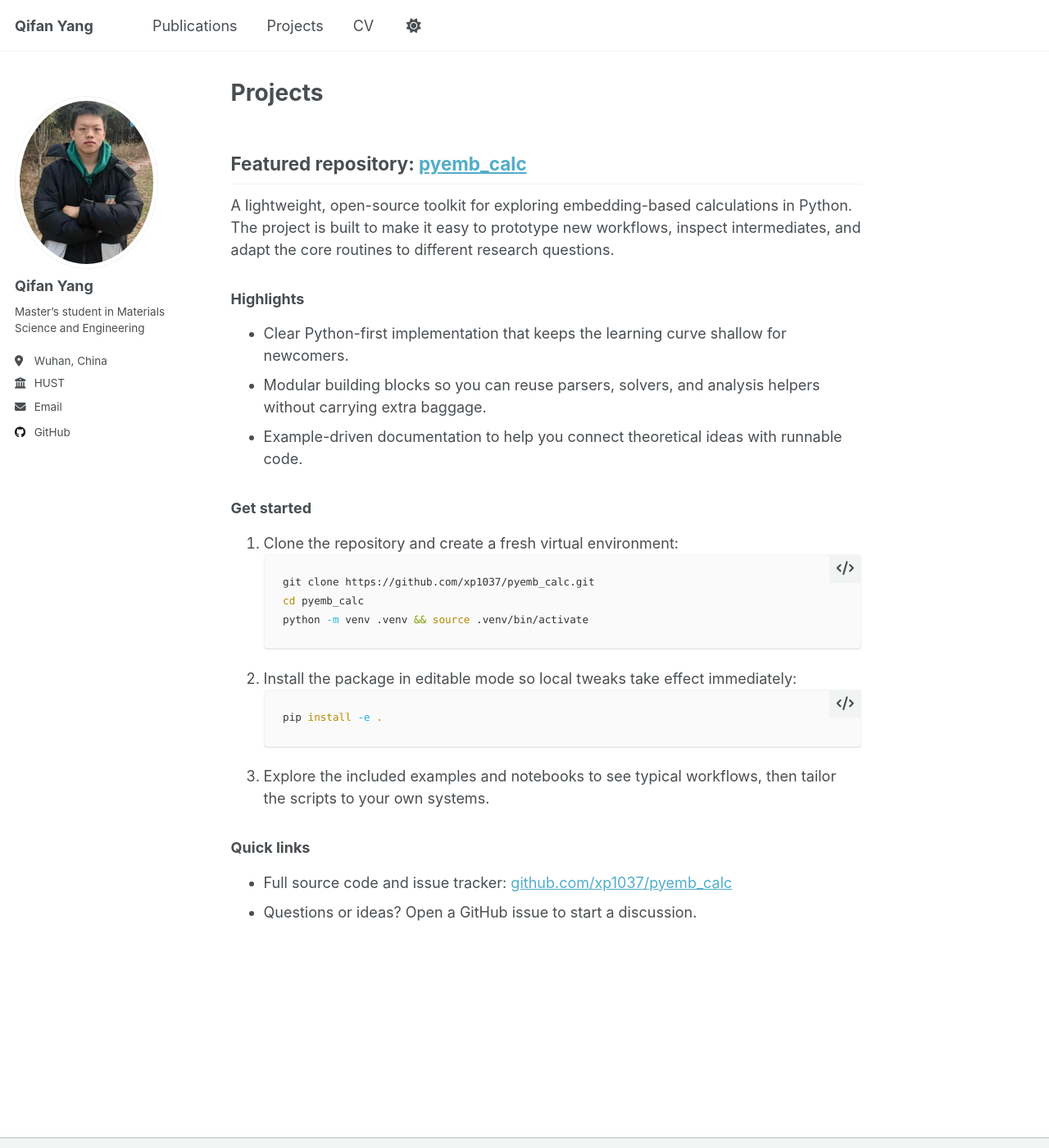
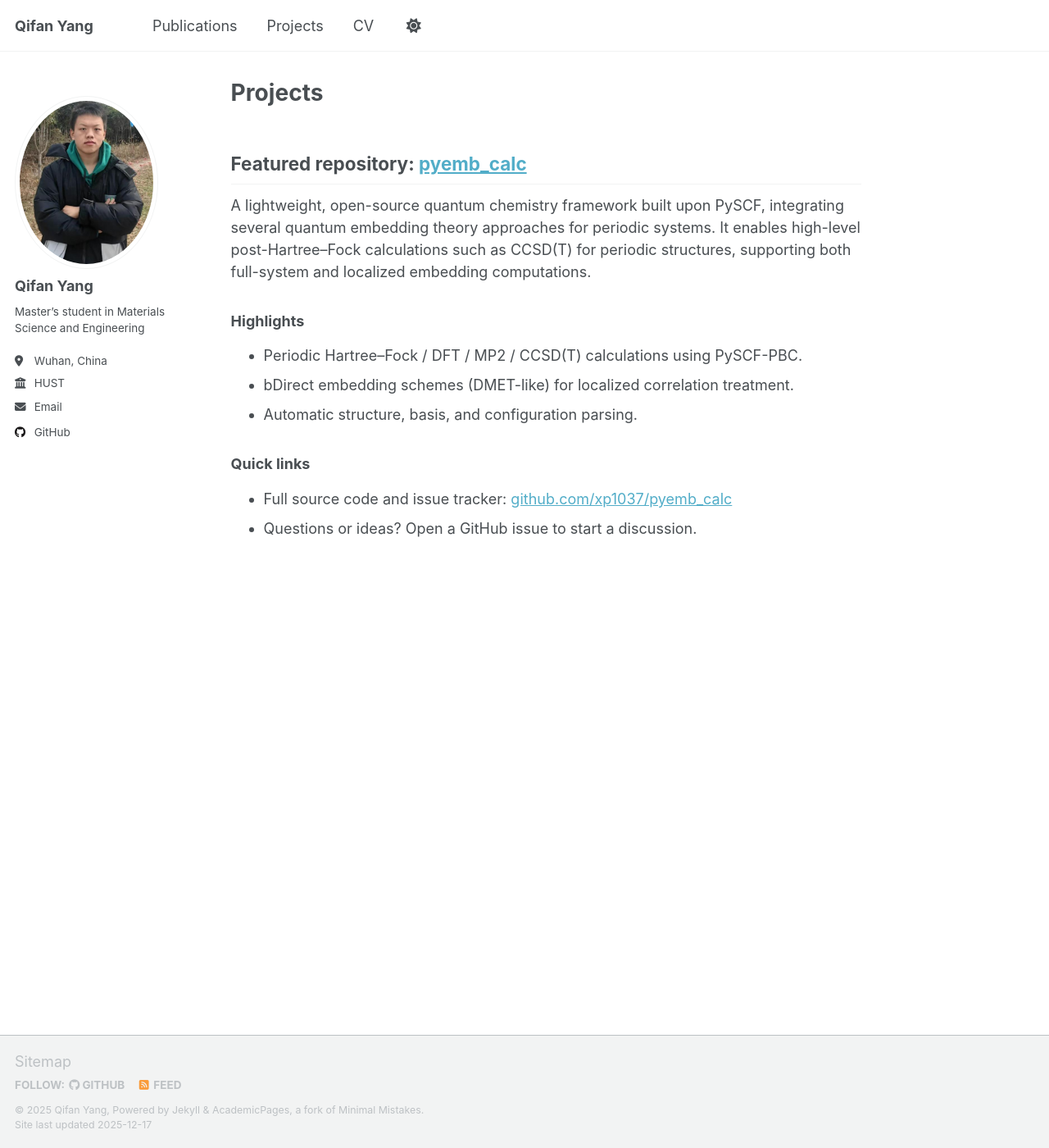
Before and after one commit to xp1037/xp1037.github.io, a Jekyll site: the page built from _pages/projects.md, in a window 1280 px wide and 1400 px high. Shown: the whole window at 82% size. Built offline with Jekyll 4.4.1, drawn with Linux system fonts in a browser that asks for light colours; a script that is not in the unit is left out.

Commit message:
fix projects

````diff
--- a/_pages/projects.md
+++ b/_pages/projects.md
@@ -7,25 +7,12 @@ author_profile: true
 
 ## Featured repository: [pyemb_calc](https://github.com/xp1037/pyemb_calc)
 
-A lightweight, open-source toolkit for exploring embedding-based calculations in Python. The project is built to make it easy to prototype new workflows, inspect intermediates, and adapt the core routines to different research questions.
+A lightweight, open-source  quantum chemistry framework built upon PySCF, integrating several quantum embedding theory approaches for periodic systems. It enables high-level post-Hartree–Fock calculations such as CCSD(T) for periodic structures, supporting both full-system and localized embedding computations.
 
 ### Highlights
-- Clear Python-first implementation that keeps the learning curve shallow for newcomers.
-- Modular building blocks so you can reuse parsers, solvers, and analysis helpers without carrying extra baggage.
-- Example-driven documentation to help you connect theoretical ideas with runnable code.
-
-### Get started
-1. Clone the repository and create a fresh virtual environment:
-   ```bash
-   git clone https://github.com/xp1037/pyemb_calc.git
-   cd pyemb_calc
-   python -m venv .venv && source .venv/bin/activate
-   ```
-2. Install the package in editable mode so local tweaks take effect immediately:
-   ```bash
-   pip install -e .
-   ```
-3. Explore the included examples and notebooks to see typical workflows, then tailor the scripts to your own systems.
+- Periodic Hartree–Fock / DFT / MP2 / CCSD(T) calculations using PySCF-PBC.
+- bDirect embedding schemes (DMET-like) for localized correlation treatment.
+- Automatic structure, basis, and configuration parsing.
 
 ### Quick links
 - Full source code and issue tracker: [github.com/xp1037/pyemb_calc](https://github.com/xp1037/pyemb_calc)
````
